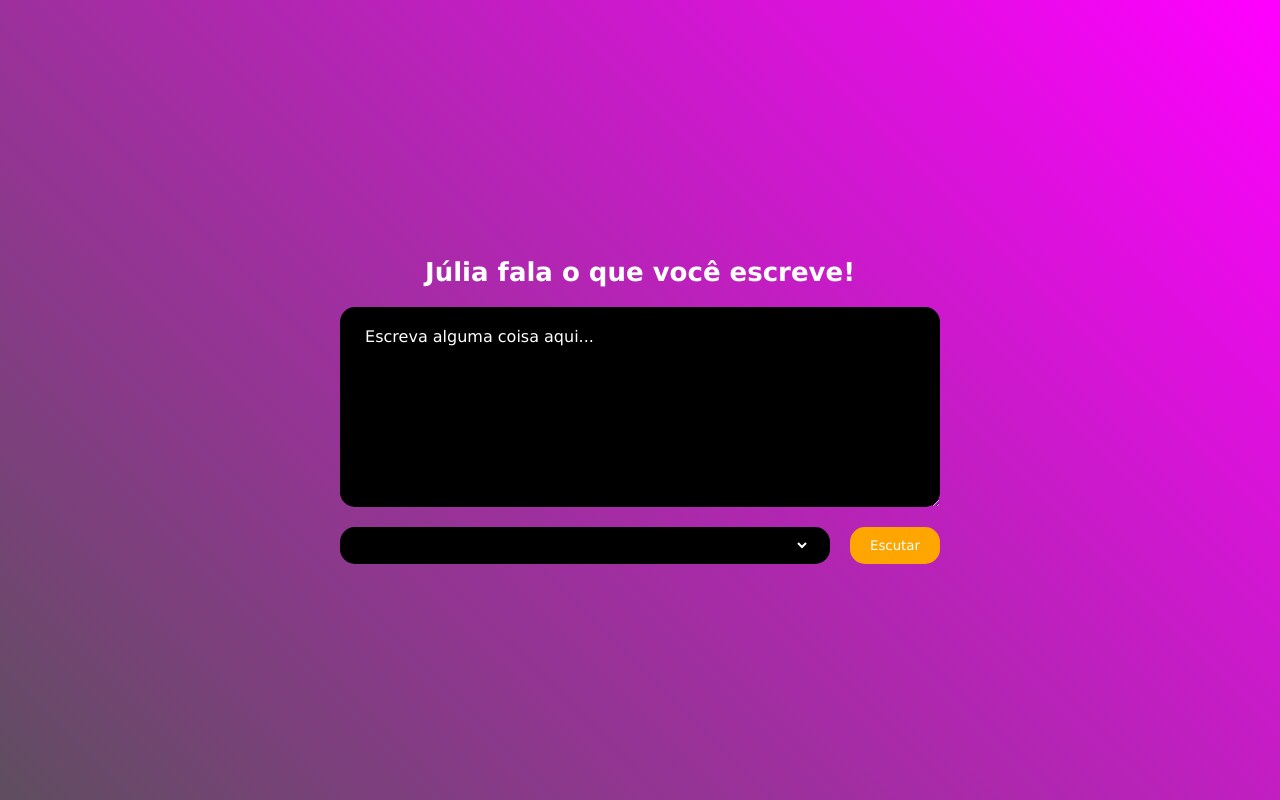
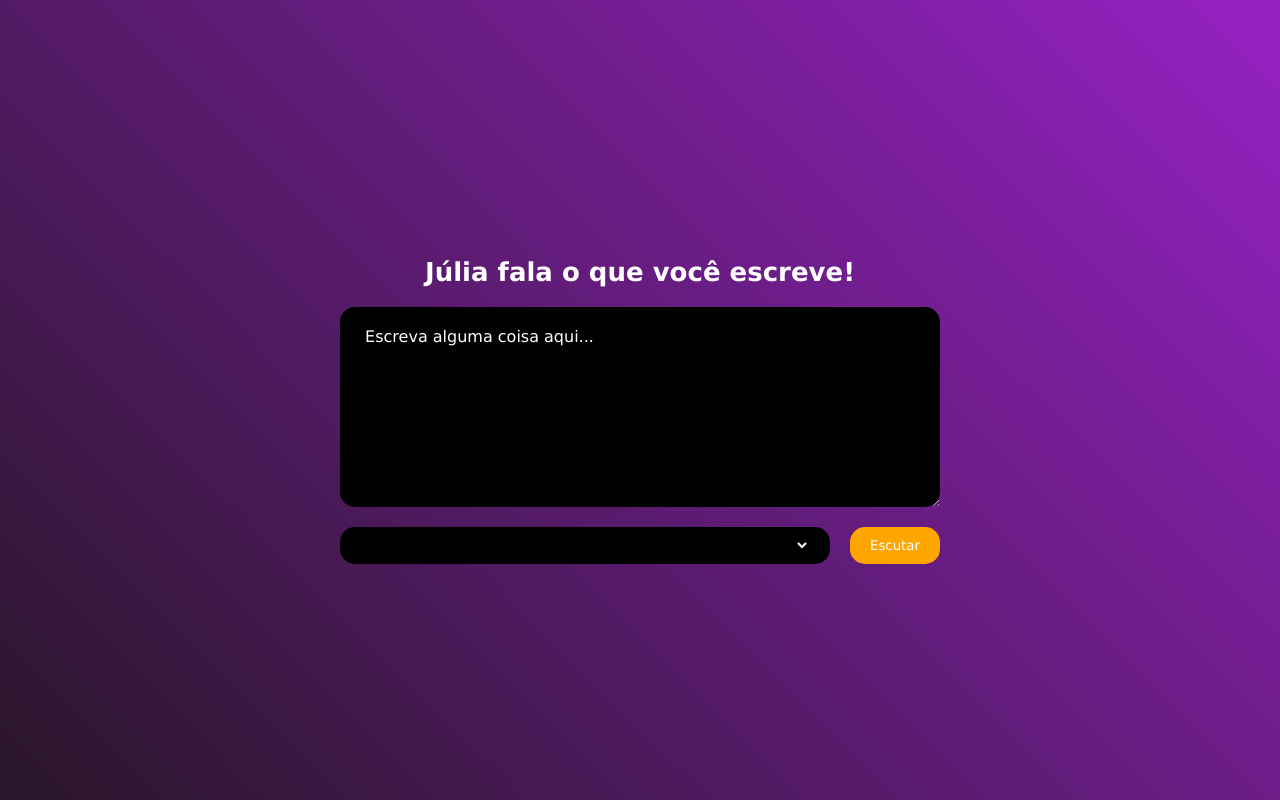
Before and after one commit to LorennEvelin/projeto-_de_voz, a plain HTML site: page index.html in a window 1280 px wide. Drawn offline with Linux system fonts and the light colour scheme.

Commit message:
Update style.css

```diff
--- a/style.css
+++ b/style.css
@@ -10,7 +10,7 @@
 main{
     width: 100%;
     height: 100vh;
-    background: linear-gradient(45deg, #5f4e5f, #ff00ff);
+    background: linear-gradient(45deg, #291629, #9621c4 );
     display: flex;
     flex-direction: column;
     justify-content: center;
```
